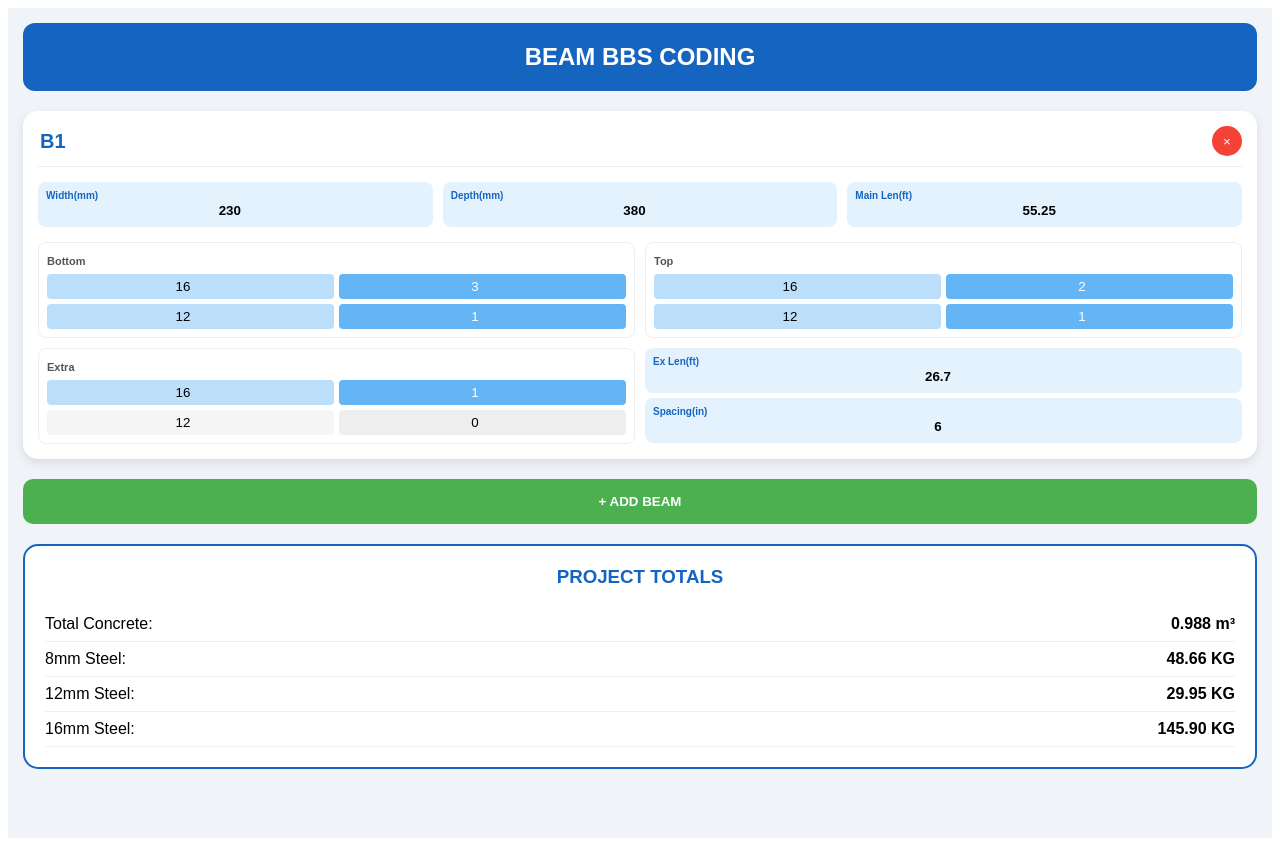
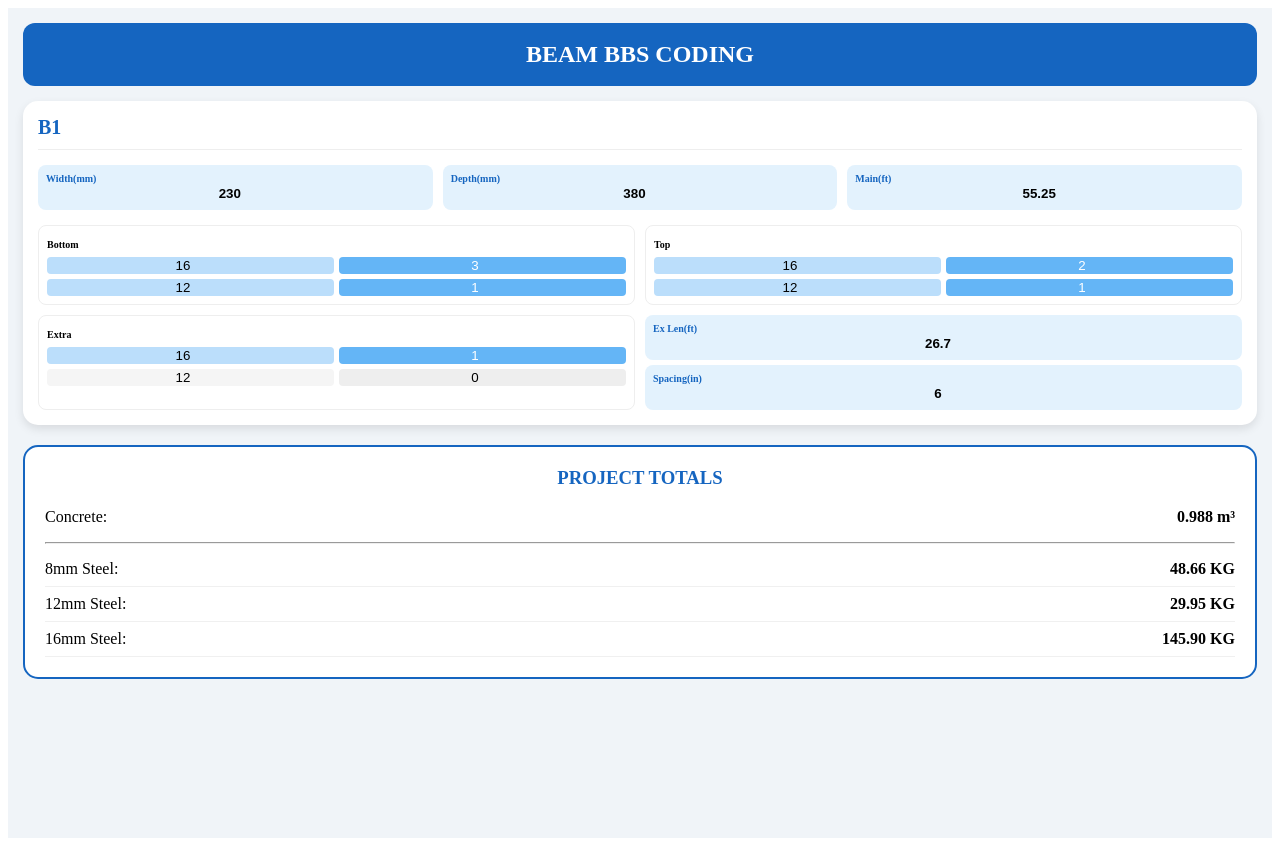
Before and after one commit to Movieeesss/BEAM-BBS, a React (Vite) app: page / in a window 1280 px wide. Built offline with nearby package versions, Linux system fonts and the light colour scheme.

Commit message:
Update BeamBBS.tsx

```diff
--- a/src/BeamBBS.tsx
+++ b/src/BeamBBS.tsx
@@ -1,6 +1,4 @@
 import React, { useState, useMemo, useCallback } from 'react';
-import jsPDF from 'jspdf';
-import autoTable from 'jspdf-autotable';
 
 // EXACT DATA FROM YOUR REFERENCE SHEET
 const EXCEL_REF: Record<number, { weight: number; rods: number }> = {
@@ -45,87 +43,90 @@ const BeamBBS: React.FC = () => {
   }, []);
 
   const results = useMemo(() => {
-    // Resetting everything to 0 to prevent the "High KG" error
+    // START FRESH EVERY TIME - NO ACCUMULATION ERROR
     const summary: Record<number, number> = { 8: 0, 10: 0, 12: 0, 16: 0, 20: 0, 25: 0 };
-    let totalVol = 0;
+    let grandConcrete = 0;
 
     const detailed = beams.map(beam => {
-      const L_Main_M = (parseFloat(beam.lenMain) || 0) * FT_TO_M;
-      const L_Extra_M = (parseFloat(beam.lenExtra) || 0) * FT_TO_M;
-      const W_M = (parseFloat(beam.width) || 0) / 1000;
-      const D_M = (parseFloat(beam.depth) || 0) / 1000;
+      const lMain = (parseFloat(beam.lenMain) || 0) * FT_TO_M;
+      const lExtra = (parseFloat(beam.lenExtra) || 0) * FT_TO_M;
+      const wM = (parseFloat(beam.width) || 0) / 1000;
+      const dM = (parseFloat(beam.depth) || 0) / 1000;
 
-      // Concrete: W * (D - 125mm) * L_Main
-      const vol = W_M * (D_M - 0.125) * L_Main_M;
-      totalVol += vol;
+      // Concrete: W * (D - 0.125) * L
+      const vol = wM * (dM - 0.125) * lMain;
+      grandConcrete += vol;
 
-      // Excel Logic: KG = (Length * Nos / (RodsPerBundle * 12)) * BundleWeight
-      const calc = (dia: number, nos: string, len: number) => {
-        const n = parseFloat(nos) || 0;
-        if (n === 0) return 0;
+      // EXCEL LOGIC FUNCTION: AH6 = ( (Length * Nos) / (P6 * 12) ) * V6
+      const calcPart = (dia: number, nosStr: string, lenM: number) => {
+        const nos = parseFloat(nosStr) || 0;
+        if (nos === 0) return 0;
         const ref = EXCEL_REF[dia];
-        const kg = ((len * n) / (ref.rods * ROD_UNIT_M)) * ref.weight;
-        summary[dia] += kg;
+        const kg = ((lenM * nos) / (ref.rods * ROD_UNIT_M)) * ref.weight;
         return kg;
       };
 
-      const bKg = calc(beam.bottom.dia1, beam.bottom.num1, L_Main_M) + calc(beam.bottom.dia2, beam.bottom.num2, L_Main_M);
-      const tKg = calc(beam.top.dia1, beam.top.num1, L_Main_M) + calc(beam.top.dia2, beam.top.num2, L_Main_M);
-      const eKg = calc(beam.extra.dia1, beam.extra.num1, L_Extra_M) + calc(beam.extra.dia2, beam.extra.num2, L_Extra_M);
+      // Sum each part individually to the summary
+      const parts = [
+        { dia: beam.bottom.dia1, kg: calcPart(beam.bottom.dia1, beam.bottom.num1, lMain) },
+        { dia: beam.bottom.dia2, kg: calcPart(beam.bottom.dia2, beam.bottom.num2, lMain) },
+        { dia: beam.top.dia1, kg: calcPart(beam.top.dia1, beam.top.num1, lMain) },
+        { dia: beam.top.dia2, kg: calcPart(beam.top.dia2, beam.top.num2, lMain) },
+        { dia: beam.extra.dia1, kg: calcPart(beam.extra.dia1, beam.extra.num1, lExtra) },
+        { dia: beam.extra.dia2, kg: calcPart(beam.extra.dia2, beam.extra.num2, lExtra) }
+      ];
 
-      // Stirrups (Cell AY6): ((CuttingLen * Qty) / (10 * 12)) * 47.4
-      const cutM = (((W_M * 1000 - 80) * 2) + ((D_M * 1000 - 80) * 2) + 200) / 1000;
-      const qty = Math.ceil(((parseFloat(beam.lenMain) || 0) * 12) / (parseFloat(beam.spacing) || 6)) + 1;
-      const sKg = ((cutM * qty) / (EXCEL_REF[beam.diaStirrups].rods * ROD_UNIT_M)) * EXCEL_REF[beam.diaStirrups].weight;
+      parts.forEach(p => { if(p.dia in summary) summary[p.dia] += p.kg; });
+
+      // Stirrups: ((CutLength * Qty) / (10 * 12)) * 47.4
+      const stirrupCutM = (((wM * 1000 - 80) * 2) + ((dM * 1000 - 80) * 2) + 200) / 1000;
+      const stirrupQty = Math.ceil(((parseFloat(beam.lenMain) || 0) * 12) / (parseFloat(beam.spacing) || 6)) + 1;
+      const sKg = ((stirrupCutM * stirrupQty) / (EXCEL_REF[beam.diaStirrups].rods * ROD_UNIT_M)) * EXCEL_REF[beam.diaStirrups].weight;
       summary[beam.diaStirrups] += sKg;
 
-      return { ...beam, vol, beamTotal: bKg + tKg + eKg + sKg };
+      return { ...beam, vol };
     });
 
-    return { detailed, summary, totalVol };
+    return { detailed, summary, grandConcrete };
   }, [beams]);
 
   return (
-    <div style={{ backgroundColor: '#f0f4f8', minHeight: '100vh', padding: '15px', fontFamily: 'sans-serif' }}>
-      <header style={{ backgroundColor: '#1565c0', color: '#fff', padding: '20px', borderRadius: '12px', textAlign: 'center', marginBottom: '20px' }}>
+    <div style={{ backgroundColor: '#f0f4f8', minHeight: '100vh', padding: '15px' }}>
+      <header style={{ backgroundColor: '#1565c0', color: '#fff', padding: '18px', borderRadius: '12px', textAlign: 'center', marginBottom: '15px' }}>
         <h2 style={{ margin: 0 }}>BEAM BBS CODING</h2>
       </header>
 
       {beams.map(beam => (
         <div key={beam.id} style={{ backgroundColor: '#fff', borderRadius: '15px', padding: '15px', marginBottom: '20px', boxShadow: '0 4px 10px rgba(0,0,0,0.1)' }}>
-          <div style={{ display: 'flex', justifyContent: 'space-between', borderBottom: '1px solid #eee', paddingBottom: '10px', marginBottom: '15px' }}>
-            <input value={beam.grid} onChange={e => updateBeam(beam.id, 'grid', e.target.value)} style={{ fontWeight: 'bold', border: 'none', color: '#1565c0', fontSize: '20px', width: '100px' }} />
-            <button onClick={() => setBeams(beams.filter(b => b.id !== beam.id))} style={{ background: '#f44336', color: '#fff', border: 'none', borderRadius: '50%', width: '30px', height: '30px' }}>×</button>
+          <div style={{ borderBottom: '1px solid #eee', paddingBottom: '10px', marginBottom: '15px' }}>
+            <span style={{ fontWeight: 'bold', color: '#1565c0', fontSize: '20px' }}>{beam.grid}</span>
           </div>
 
           <div style={{ display: 'grid', gridTemplateColumns: 'repeat(3, 1fr)', gap: '10px', marginBottom: '15px' }}>
-            <Input label="Width(mm)" value={beam.width} onChange={v => updateBeam(beam.id, 'width', v)} />
-            <Input label="Depth(mm)" value={beam.depth} onChange={v => updateBeam(beam.id, 'depth', v)} />
-            <Input label="Main Len(ft)" value={beam.lenMain} onChange={v => updateBeam(beam.id, 'lenMain', v)} />
+            <Box label="Width(mm)" value={beam.width} onChange={v => updateBeam(beam.id, 'width', v)} />
+            <Box label="Depth(mm)" value={beam.depth} onChange={v => updateBeam(beam.id, 'depth', v)} />
+            <Box label="Main(ft)" value={beam.lenMain} onChange={v => updateBeam(beam.id, 'lenMain', v)} />
           </div>
 
           <div style={{ display: 'grid', gridTemplateColumns: '1fr 1fr', gap: '10px' }}>
-            <RodRow label="Bottom" rod={beam.bottom} onUpdate={(f, v) => updateBeam(beam.id, `bottom.${f}`, v)} />
-            <RodRow label="Top" rod={beam.top} onUpdate={(f, v) => updateBeam(beam.id, `top.${f}`, v)} />
+            <Row label="Bottom" rod={beam.bottom} onUpdate={(f, v) => updateBeam(beam.id, `bottom.${f}`, v)} />
+            <Row label="Top" rod={beam.top} onUpdate={(f, v) => updateBeam(beam.id, `top.${f}`, v)} />
           </div>
 
           <div style={{ display: 'grid', gridTemplateColumns: '1fr 1fr', gap: '10px', marginTop: '10px' }}>
-            <RodRow label="Extra" rod={beam.extra} onUpdate={(f, v) => updateBeam(beam.id, `extra.${f}`, v)} />
+            <Row label="Extra" rod={beam.extra} onUpdate={(f, v) => updateBeam(beam.id, `extra.${f}`, v)} />
             <div style={{ display: 'flex', flexDirection: 'column', gap: '5px' }}>
-              <Input label="Ex Len(ft)" value={beam.lenExtra} onChange={v => updateBeam(beam.id, 'lenExtra', v)} />
-              <Input label="Spacing(in)" value={beam.spacing} onChange={v => updateBeam(beam.id, 'spacing', v)} />
+              <Box label="Ex Len(ft)" value={beam.lenExtra} onChange={v => updateBeam(beam.id, 'lenExtra', v)} />
+              <Box label="Spacing(in)" value={beam.spacing} onChange={v => updateBeam(beam.id, 'spacing', v)} />
             </div>
           </div>
         </div>
       ))}
 
-      <button onClick={() => setBeams([...beams, { ...beams[0], id: Date.now().toString(), grid: `B${beams.length + 1}` }])} style={{ width: '100%', padding: '15px', background: '#4caf50', color: '#fff', border: 'none', borderRadius: '10px', fontWeight: 'bold', marginBottom: '20px' }}>+ ADD BEAM</button>
-
       <div style={{ backgroundColor: '#fff', padding: '20px', borderRadius: '15px', border: '2px solid #1565c0' }}>
         <h3 style={{ marginTop: 0, textAlign: 'center', color: '#1565c0' }}>PROJECT TOTALS</h3>
-        <div style={{ display: 'flex', justifyContent: 'space-between', padding: '8px 0', borderBottom: '1px solid #eee' }}>
-          <span>Total Concrete:</span> <strong>{results.totalVol.toFixed(3)} m³</strong>
-        </div>
+        <p style={{ display: 'flex', justifyContent: 'space-between' }}>Concrete: <strong>{results.grandConcrete.toFixed(3)} m³</strong></p>
+        <hr />
         {Object.entries(results.summary).map(([dia, kg]) => kg > 0 && (
           <div key={dia} style={{ display: 'flex', justifyContent: 'space-between', padding: '8px 0', borderBottom: '1px solid #f0f0f0' }}>
             <span>{dia}mm Steel:</span> <strong>{kg.toFixed(2)} KG</strong>
@@ -136,25 +137,25 @@ const BeamBBS: React.FC = () => {
   );
 };
 
-const Input = ({ label, value, onChange }: any) => (
+const Box = ({ label, value, onChange }: any) => (
   <div style={{ backgroundColor: '#e3f2fd', padding: '8px', borderRadius: '8px' }}>
     <label style={{ fontSize: '10px', color: '#1565c0', display: 'block', fontWeight: 'bold' }}>{label}</label>
     <input type="number" value={value} onChange={e => onChange(e.target.value)} style={{ width: '100%', border: 'none', background: 'transparent', textAlign: 'center', fontWeight: 'bold', outline: 'none' }} />
   </div>
 );
 
-const RodRow = ({ label, rod, onUpdate }: any) => {
+const Row = ({ label, rod, onUpdate }: any) => {
   const act = (n: any) => (parseFloat(n) || 0) > 0;
   return (
     <div style={{ border: '1px solid #eee', padding: '8px', borderRadius: '8px' }}>
-      <span style={{ fontSize: '11px', fontWeight: 'bold', color: '#555' }}>{label}</span>
+      <span style={{ fontSize: '10px', fontWeight: 'bold' }}>{label}</span>
       <div style={{ display: 'flex', gap: '5px', marginTop: '5px' }}>
-        <input type="number" value={rod.dia1} onChange={e => onUpdate('dia1', e.target.value)} style={{ width: '50%', background: act(rod.num1) ? '#bbdefb' : '#f5f5f5', border: 'none', borderRadius: '4px', textAlign: 'center', padding: '5px' }} />
-        <input type="number" value={rod.num1} onChange={e => onUpdate('num1', e.target.value)} style={{ width: '50%', background: act(rod.num1) ? '#64b5f6' : '#eee', border: 'none', borderRadius: '4px', textAlign: 'center', color: act(rod.num1) ? '#fff' : '#000', padding: '5px' }} />
+        <input type="number" value={rod.dia1} onChange={e => onUpdate('dia1', e.target.value)} style={{ width: '50%', background: act(rod.num1) ? '#bbdefb' : '#f5f5f5', border: 'none', borderRadius: '4px', textAlign: 'center' }} />
+        <input type="number" value={rod.num1} onChange={e => onUpdate('num1', e.target.value)} style={{ width: '50%', background: act(rod.num1) ? '#64b5f6' : '#eee', border: 'none', borderRadius: '4px', textAlign: 'center', color: act(rod.num1) ? '#fff' : '#000' }} />
       </div>
       <div style={{ display: 'flex', gap: '5px', marginTop: '5px' }}>
-        <input type="number" value={rod.dia2} onChange={e => onUpdate('dia2', e.target.value)} style={{ width: '50%', background: act(rod.num2) ? '#bbdefb' : '#f5f5f5', border: 'none', borderRadius: '4px', textAlign: 'center', padding: '5px' }} />
-        <input type="number" value={rod.num2} onChange={e => onUpdate('num2', e.target.value)} style={{ width: '50%', background: act(rod.num2) ? '#64b5f6' : '#eee', border: 'none', borderRadius: '4px', textAlign: 'center', color: act(rod.num2) ? '#fff' : '#000', padding: '5px' }} />
+        <input type="number" value={rod.dia2} onChange={e => onUpdate('dia2', e.target.value)} style={{ width: '50%', background: act(rod.num2) ? '#bbdefb' : '#f5f5f5', border: 'none', borderRadius: '4px', textAlign: 'center' }} />
+        <input type="number" value={rod.num2} onChange={e => onUpdate('num2', e.target.value)} style={{ width: '50%', background: act(rod.num2) ? '#64b5f6' : '#eee', border: 'none', borderRadius: '4px', textAlign: 'center', color: act(rod.num2) ? '#fff' : '#000' }} />
       </div>
     </div>
   );
```
